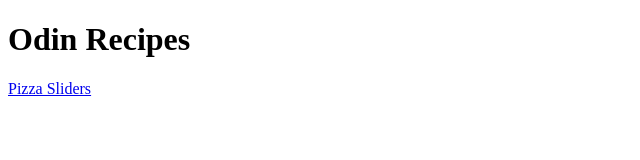
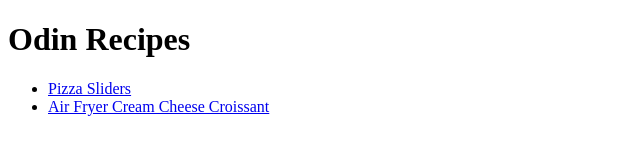
Before and after one commit to Kennyfergy/odin-recipes, a plain HTML site: page index.html in a window 1280 px wide. Shown: the whole page, without its empty margins (0-640 px from the left). Drawn offline with Linux system fonts and the light colour scheme.

Commit message:
added new recipe to list

```diff
--- a/index.html
+++ b/index.html
@@ -8,6 +8,13 @@
   </head>
   <body>
     <h1>Odin Recipes</h1>
-    <a href="recipes/pizzaslider.html">Pizza Sliders</a>
+    <ul>
+      <li><a href="recipes/pizzaslider.html">Pizza Sliders</a></li>
+      <li>
+        <a href="recipes/creamcheescroissant.html">
+          Air Fryer Cream Cheese Croissant</a
+        >
+      </li>
+    </ul>
   </body>
 </html>
```
